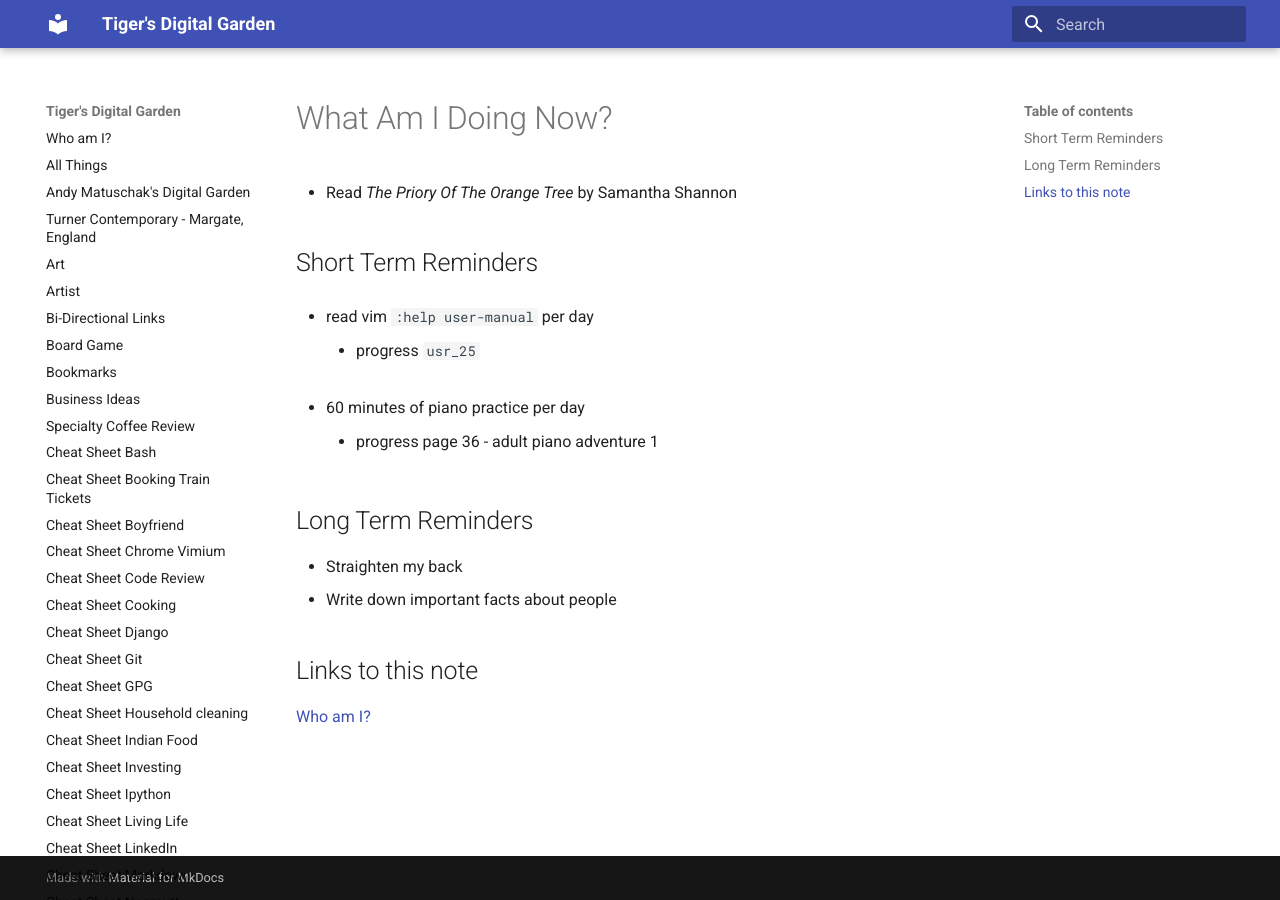
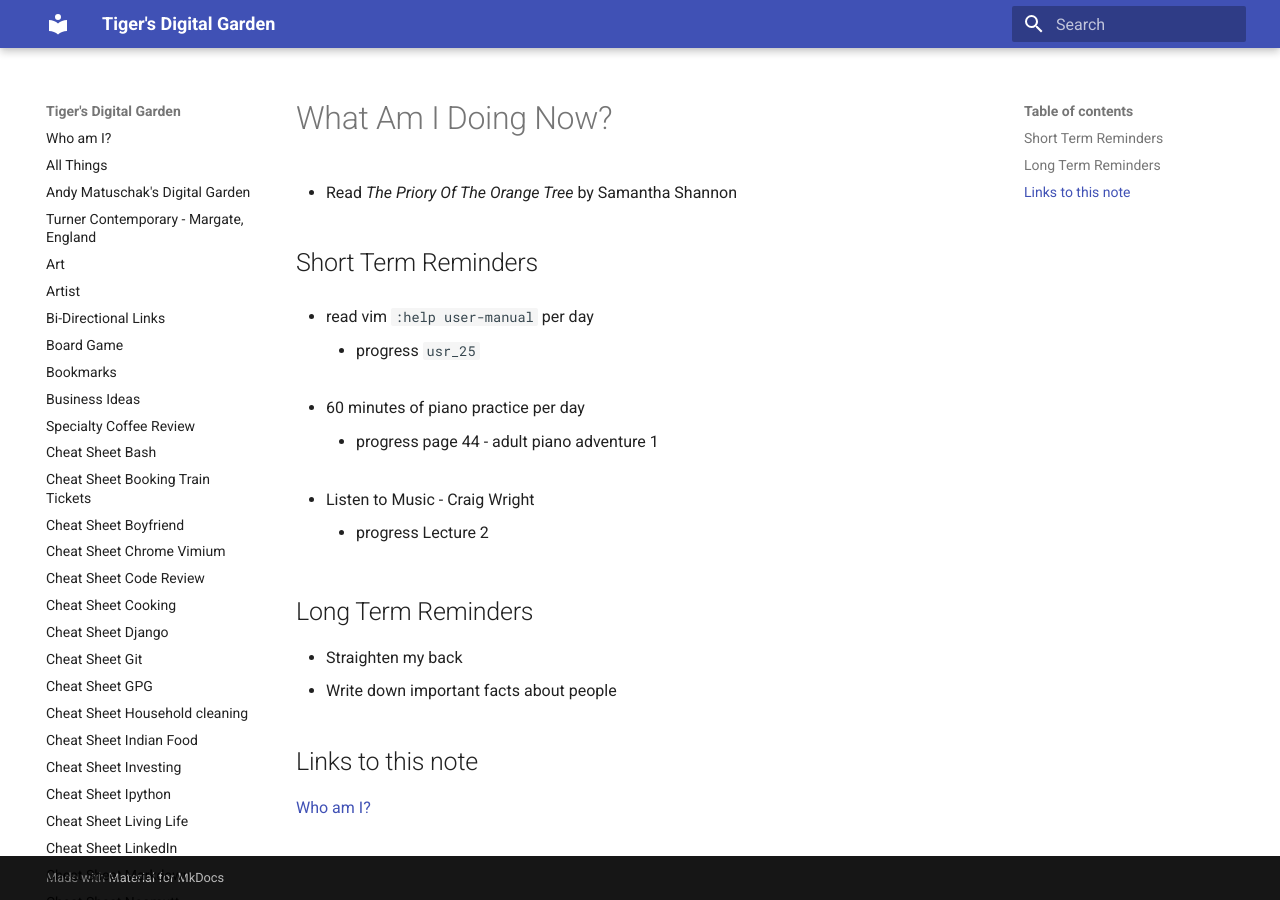
Before and after one commit to ynotstartups/notes, an MkDocs documentation site: the page built from notes/reminders.md, in a window 1280 px wide. Built offline with MkDocs 1.6.1 and Material for MkDocs 9.7.7, drawn with Linux system fonts in a browser that asks for light colours.

Commit message:
update reminders

```diff
--- a/notes/reminders.md
+++ b/notes/reminders.md
@@ -10,7 +10,11 @@
 
 - 60 minutes of piano practice per day
 
-  - progress page 36 - adult piano adventure 1
+  - progress page 44 - adult piano adventure 1
+
+- Listen to Music - Craig Wright
+
+  - progress Lecture 2
 
 ## Long Term Reminders
 
```
